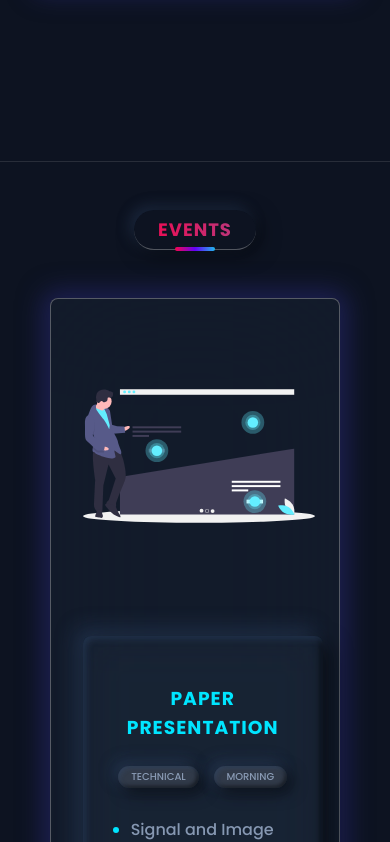
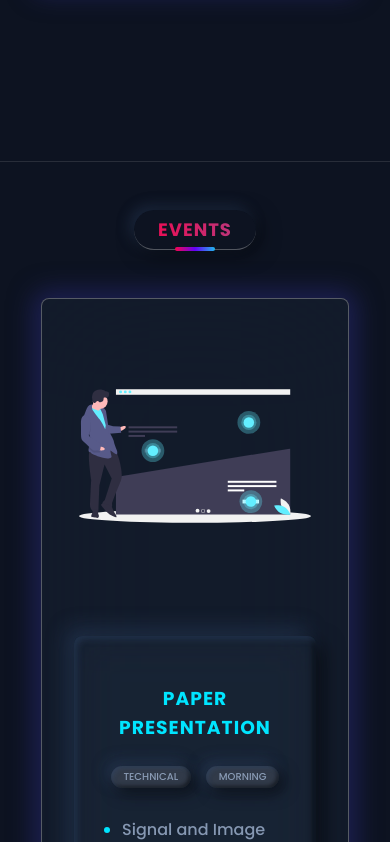
Before and after one commit to codewithmurali/decra, a React (Vite) app: page / in a window 390 px wide. Shown: the part 2013-2855 px from the top of the page. Built offline with nearby package versions, Linux system fonts and the light colour scheme.

Commit message:
Making lots of changes

```diff
--- a/src/Pages/Events/Events.module.css
+++ b/src/Pages/Events/Events.module.css
@@ -180,7 +180,7 @@ li::marker {
   }
 
   .card {
-    width: 85%;
+    width: 90%;
     padding: 2rem;
     gap: 3rem;
   }
@@ -190,7 +190,7 @@ li::marker {
     height: 250px;
   }
   .event__note {
-    width: 85%;
+    width: 90%;
     padding-inline: 4rem;
     display: flex;
     flex-direction: column;
```
